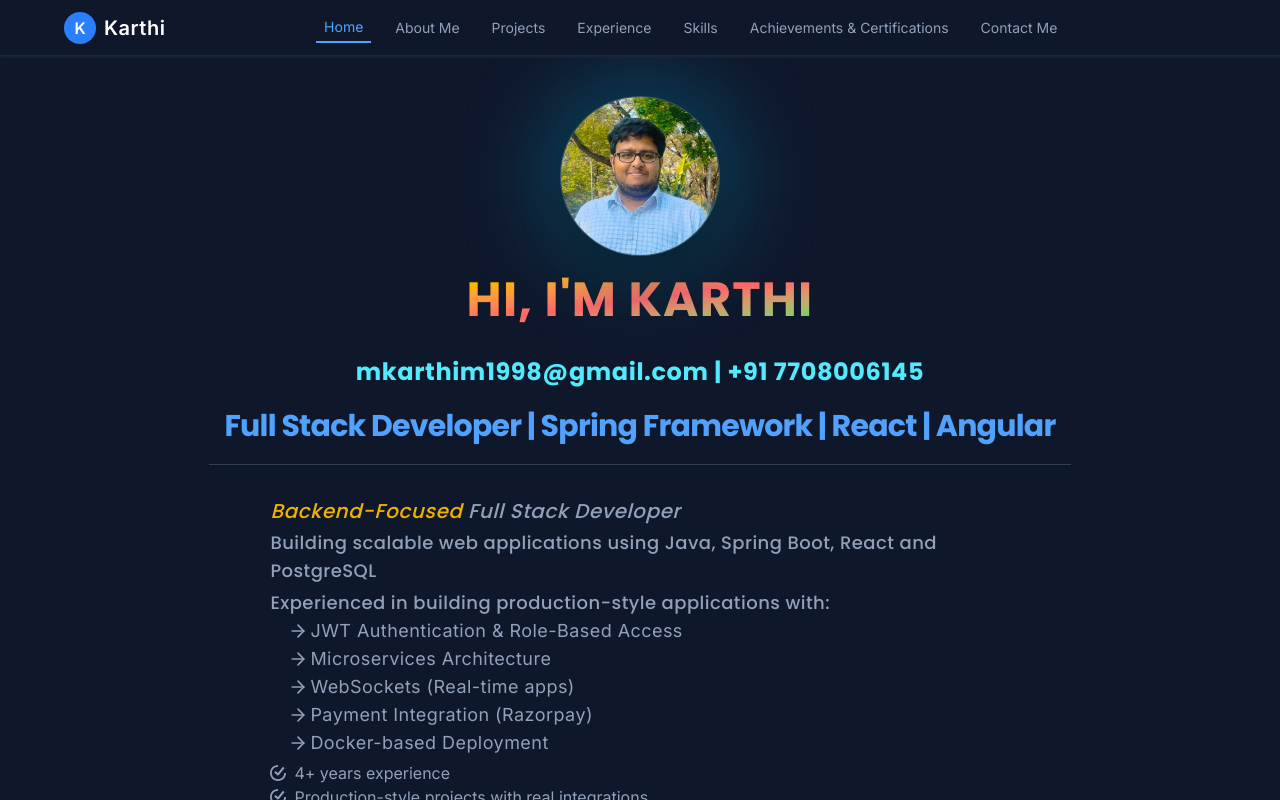
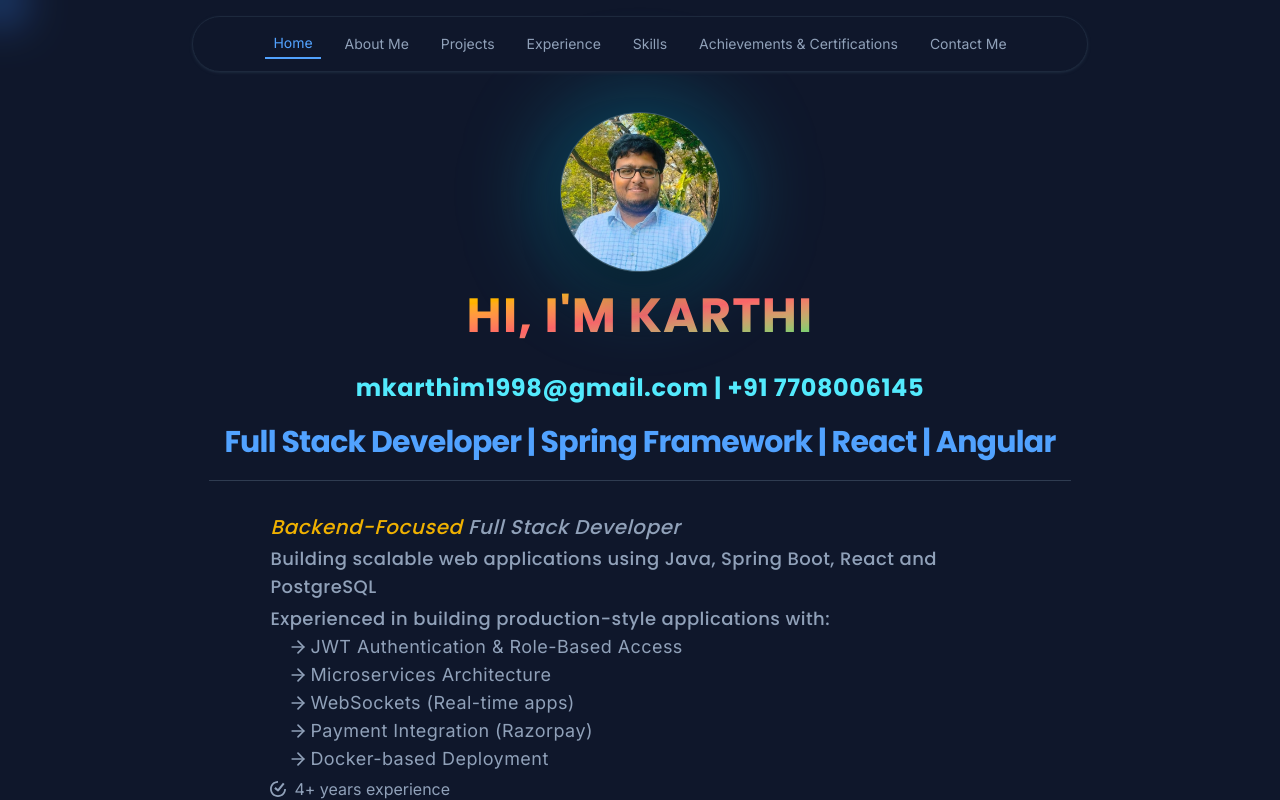
Before and after one commit to karthi-mr/my-portfolio, a React (Vite) app: page /home in a window 1280 px wide. Shown: the top 800 px of the page. Built offline with nearby package versions, Linux system fonts and the light colour scheme.

Commit message:
updated navbar

```diff
--- a/src/pages/Layout.tsx
+++ b/src/pages/Layout.tsx
@@ -10,7 +10,7 @@ function Layout({ children }: LayoutProps): ReactElement {
   return (
     <div className="min-h-screen flex flex-col">
       <Navbar />
-      <main className="grow flex flex-col min-h-0 mt-20 md:mt-24 mx-6">
+      <main className="grow flex flex-col min-h-0 mt-20 md:mt-28 mx-6">
         {children}
       </main>
       <Footer />
--- a/src/pages/Navbar.tsx
+++ b/src/pages/Navbar.tsx
@@ -42,10 +42,10 @@ function Navbar(): ReactElement {
   return (
     <>
       {/* navbar for medium screens */}
-      <nav className="w-full h-14 flex justify-center items-center bg-slate-900 border-b border-slate-800 fixed z-50 shadow-none md:shadow-sm shadow-slate-800">
-        <div className="w-[90%] h-full flex justify-between items-center">
+      <nav className="w-full md:w-[70%] md:mx-[15%] md:rounded-full h-14 md:my-4 flex justify-center items-center bg-slate-900 border border-slate-800 fixed z-50 shadow-none md:shadow-sm shadow-slate-800">
+        <div className="w-[90%] h-full flex justify-between md:justify-center items-center">
           {/* header icon */}
-          <div>
+          <div className="md:hidden">
             <div className="flex items-center space-x-2">
               <div className="w-8 h-8 bg-blue-500 text-white flex items-center justify-center rounded-full font-bold">
                 K
```
